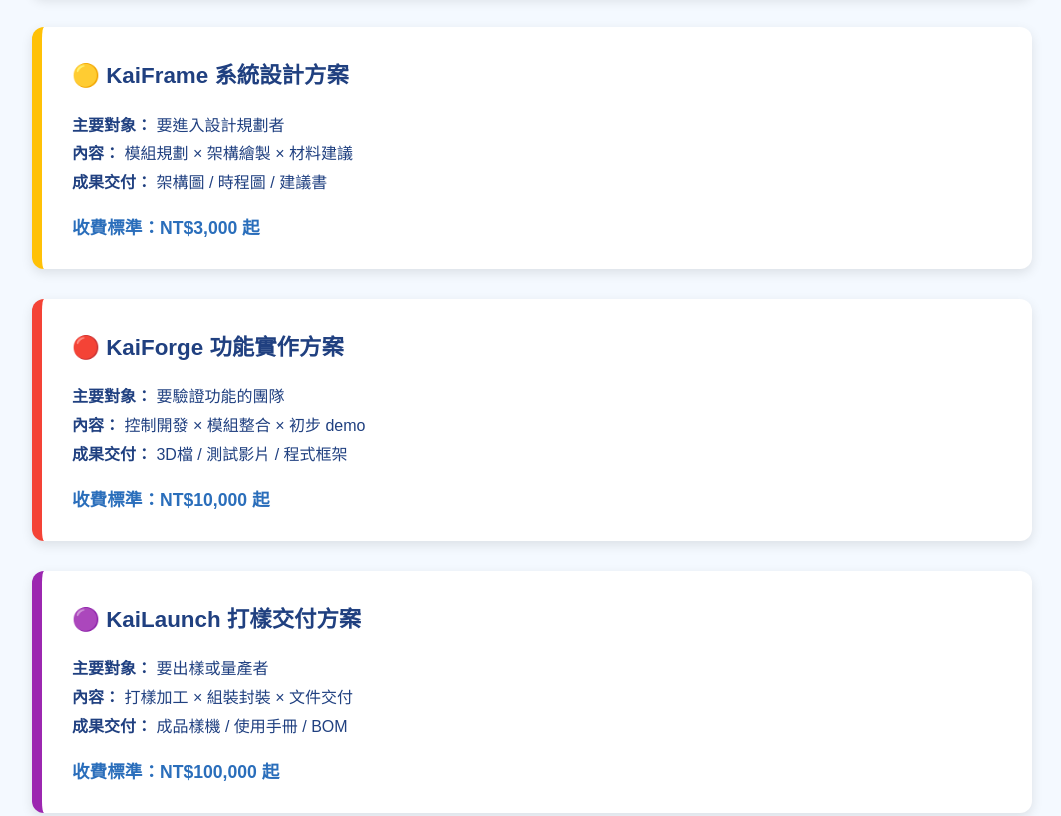
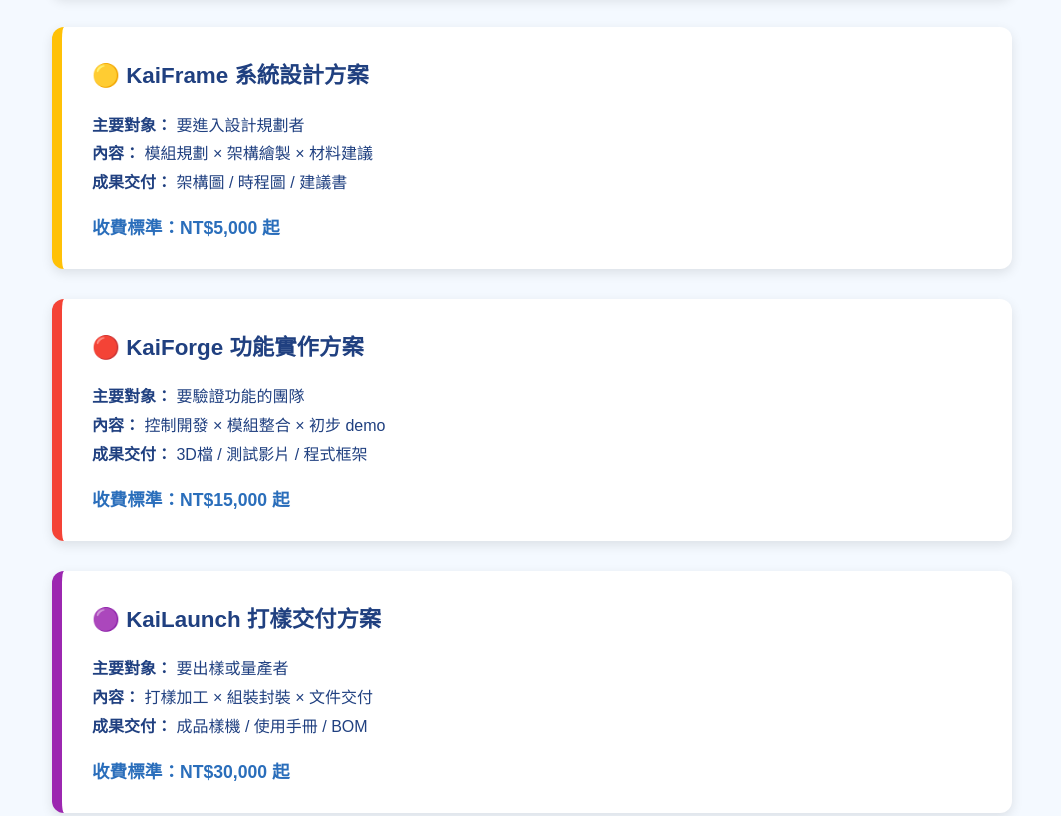
Before and after one commit to KaiQiSmart/KaiQiSmart.github.io, a plain HTML site: page pricing.html in a window 1280 px wide. Shown: the part 515-1331 px from the top of the page, without its empty margins (108-1169 px from the left). Drawn offline with Linux system fonts and the light colour scheme.

Commit message:
Update pricing.html

```diff
--- a/pricing.html
+++ b/pricing.html
@@ -5,6 +5,9 @@
   <meta name="viewport" content="width=device-width, initial-scale=1" />
   <title>服務方案 | KaiQi Smart Studio</title>
   <style>
+    * {
+      box-sizing: border-box;
+    }
     body {
       margin: 0;
       font-family: "Noto Sans TC", Arial, sans-serif;
@@ -92,11 +95,14 @@
       nav a {
         margin: 6px 0;
       }
-      .plan { padding: 20px; }
+      .plan {
+        padding: 20px;
+      }
     }
   </style>
 </head>
 <body>
+
 <!-- 🔷 導覽列 -->
 <nav>
   <a href="index.html">首頁</a>
@@ -108,6 +114,7 @@
   <a href="contact.html">聯絡我們</a>
 </nav>
 
+<!-- 🔷 主內容 -->
 <div class="container">
   <h1>服務方案</h1>
   <h2>從構想到量產，靈活選擇適合您的開發組合</h2>
@@ -129,7 +136,7 @@
       <li><strong>內容：</strong> 模組規劃 × 架構繪製 × 材料建議</li>
       <li><strong>成果交付：</strong> 架構圖 / 時程圖 / 建議書</li>
     </ul>
-      <div class="price">收費標準：NT$3,000 起</div>
+    <div class="price">收費標準：NT$5,000 起</div>
   </div>
 
   <div class="plan kai-forge">
@@ -139,7 +146,7 @@
       <li><strong>內容：</strong> 控制開發 × 模組整合 × 初步 demo</li>
       <li><strong>成果交付：</strong> 3D檔 / 測試影片 / 程式框架</li>
     </ul>
-      <div class="price">收費標準：NT$10,000 起</div>
+    <div class="price">收費標準：NT$15,000 起</div>
   </div>
 
   <div class="plan kai-launch">
@@ -149,13 +156,15 @@
       <li><strong>內容：</strong> 打樣加工 × 組裝封裝 × 文件交付</li>
       <li><strong>成果交付：</strong> 成品樣機 / 使用手冊 / BOM</li>
     </ul>
-      <div class="price">收費標準：NT$100,000 起</div>
+    <div class="price">收費標準：NT$30,000 起</div>
   </div>
 </div>
 
+<!-- 🔷 頁尾 -->
 <footer>
   &copy; 2025 鎧祺智能設計 KaiQi Smart Studio. All rights reserved.<br />
   諮詢專線：<a href="tel:0932603741">0932-603-741</a>
 </footer>
+
 </body>
 </html>
```
Lines whose indentation alone changed are shown as unchanged.
